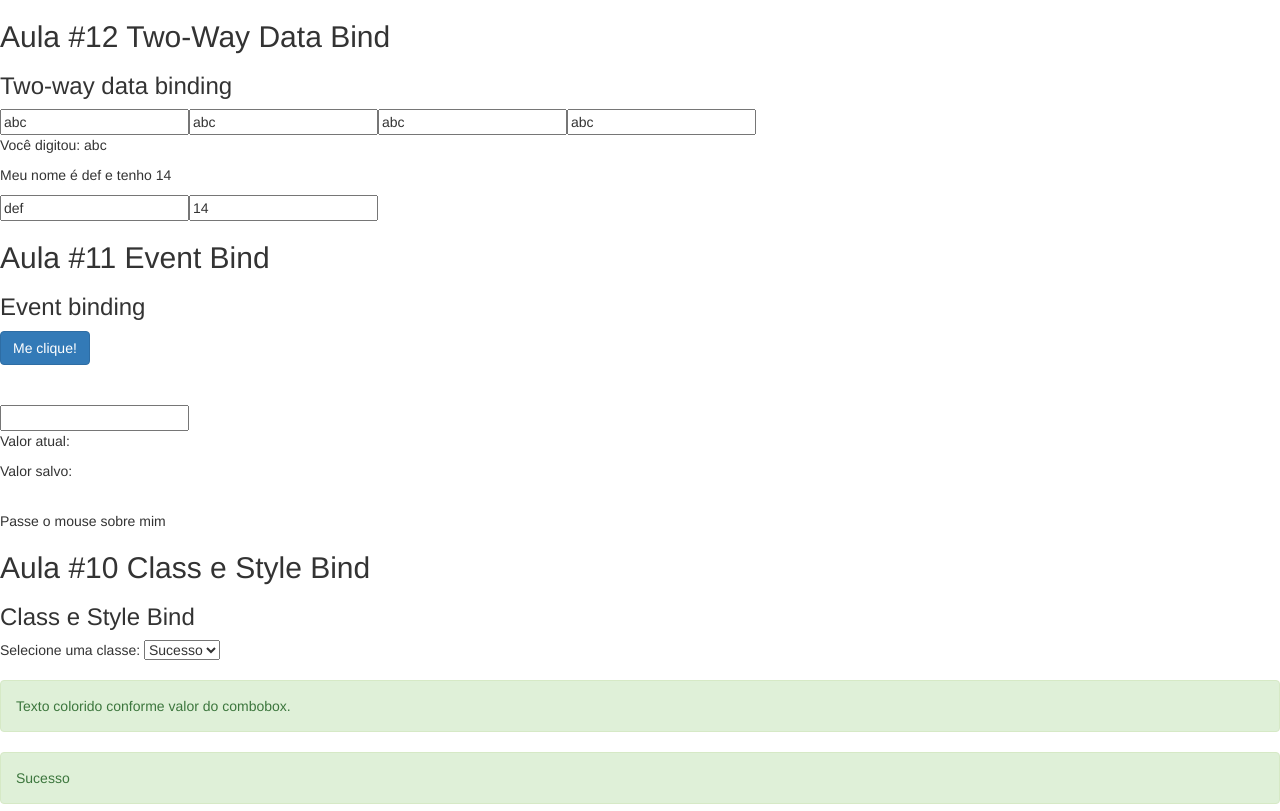
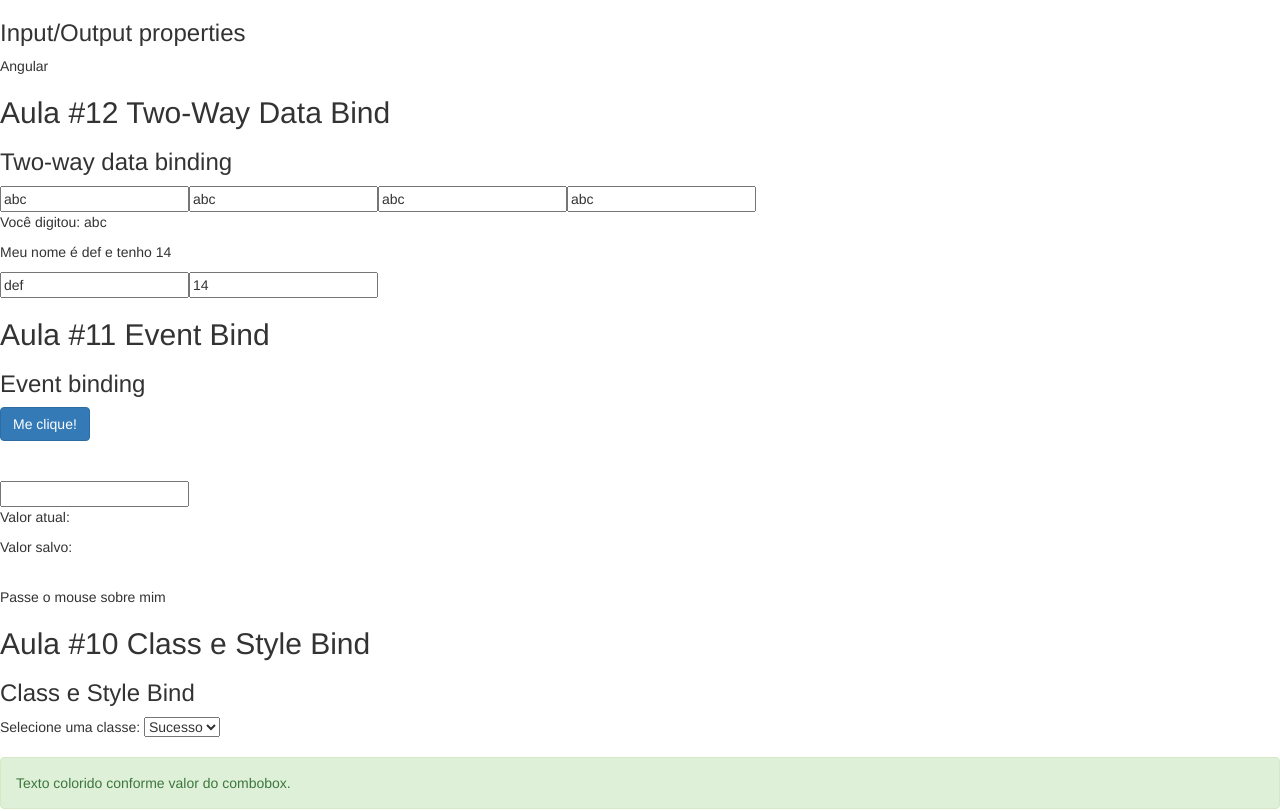
Before and after one commit to adriano336/Estudo-AngularJs2-, an Angular app in the folder data-binding/: page / in a window 1280 px wide. Shown: the top 811 px of the page. Built offline with nearby package versions, Linux system fonts and the light colour scheme.

Commit message:
Aula 13 Reuso de componentes Input properties

```diff
--- a/data-binding/src/app/app.module.ts
+++ b/data-binding/src/app/app.module.ts
@@ -6,11 +6,13 @@
 
 import { AppComponent } from './app.component';
 import { DataBindingComponent } from './data-binding/data-binding.component';
+import { InputPropertyComponent } from './input-property/input-property.component';
 
 @NgModule({
   declarations: [
     AppComponent,
     DataBindingComponent,
+    InputPropertyComponent,
   ],
   imports: [
     BrowserModule,
--- a/data-binding/src/app/data-binding/data-binding.component.html
+++ b/data-binding/src/app/data-binding/data-binding.component.html
@@ -1,3 +1,11 @@
+<section class="input-output-properties">
+  <article>
+    <h3>Input/Output properties</h3>
+
+    <app-curso [nome]="nomeDoCurso"></app-curso>
+  </article>
+</section>
+
 <app-meu-form></app-meu-form>
 
 <section class="property-binding">
--- a/data-binding/src/app/data-binding/data-binding.component.ts
+++ b/data-binding/src/app/data-binding/data-binding.component.ts
@@ -21,6 +21,7 @@
   valorAtual = '';
   valorSalvo = '';
   isMouseOver: boolean = false;
+  nomeDoCurso: string = 'Angular';
 
   getValor() {
     return 1;;
--- /dev/null
+++ b/data-binding/src/app/input-property/input-property.component.html
@@ -0,0 +1,3 @@
+<p>
+    {{ nomeCurso }}
+</p>
--- /dev/null
+++ b/data-binding/src/app/input-property/input-property.component.ts
@@ -0,0 +1,17 @@
+import { Component, OnInit, Input } from '@angular/core';
+
+@Component({
+  selector: 'app-curso',
+  templateUrl: './input-property.component.html',
+  styleUrls: ['./input-property.component.css']
+})
+export class InputPropertyComponent implements OnInit {
+
+  @Input('nome') nomeCurso: string = '';
+
+  constructor() { }
+
+  ngOnInit() {
+  }
+
+}
```
Also changed, not shown: data-binding/src/app/input-property/input-property.component.css (added), 1 other file (tests, documents, lock files or other folders).
